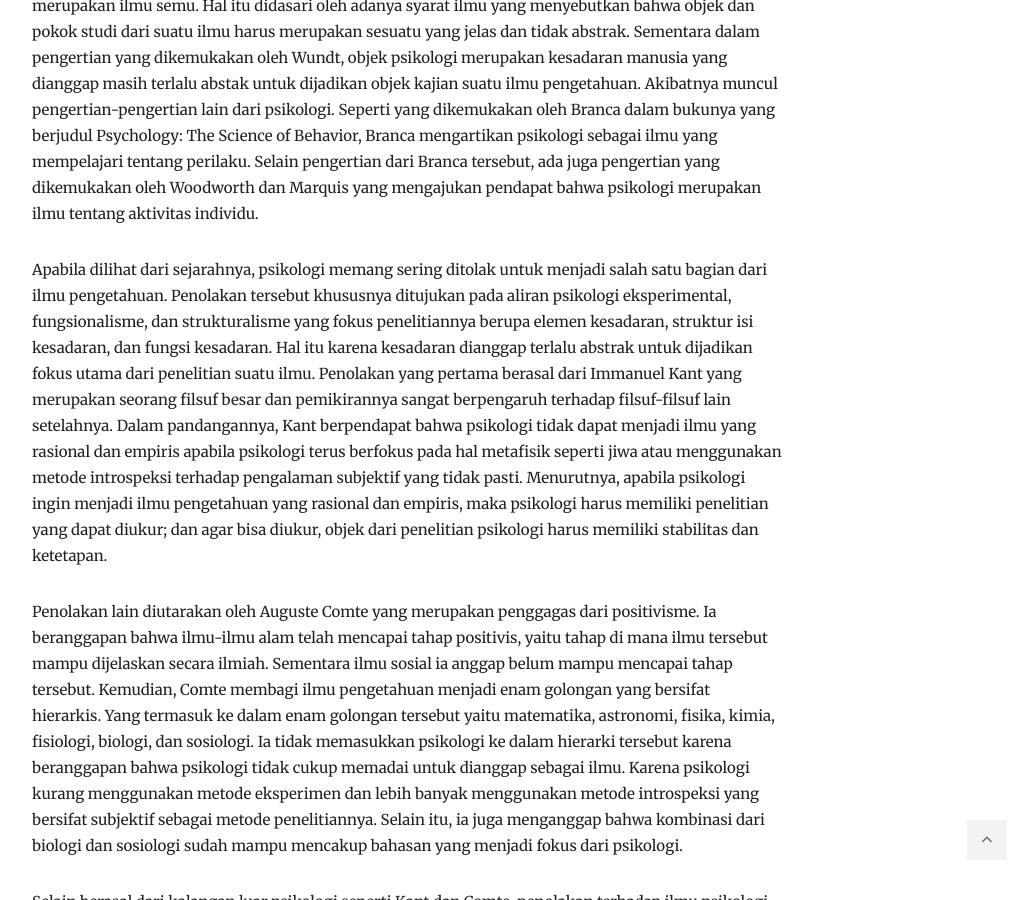
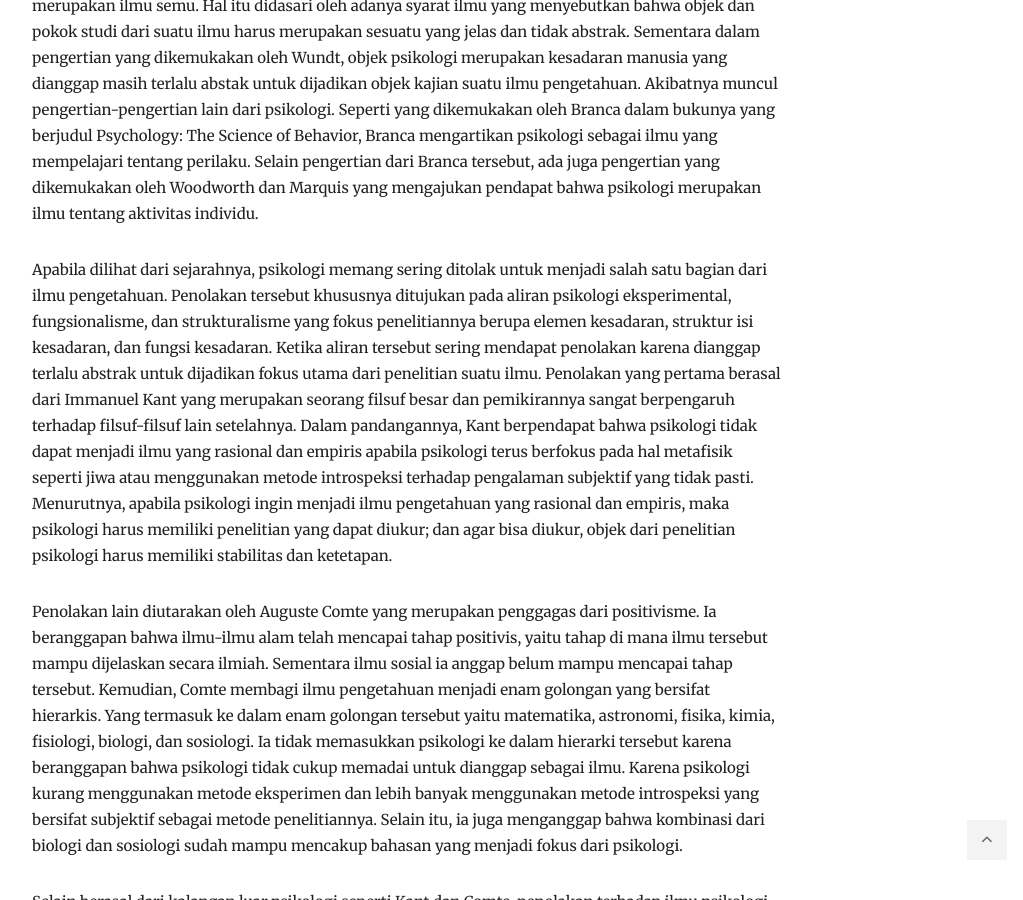
Before and after one commit to imamnrchls/imamnrchls.github.io, a Jekyll site: the page built from _posts/2020-06-23-penolakan-psikologi-sebagai-ilmu.md, in a window 1280 px wide and 900 px high, scrolled down 1387 px. Shown: the whole window, without its empty margins (233-1256 px from the left). Built offline with Jekyll 4.4.1, drawn with Linux system fonts in a browser that asks for light colours; comment, search, counter and statistics services are not loaded.

Commit message:
Update 2020-06-23-penolakan-psikologi-sebagai-ilmu.md

```diff
--- a/_posts/2020-06-23-penolakan-psikologi-sebagai-ilmu.md
+++ b/_posts/2020-06-23-penolakan-psikologi-sebagai-ilmu.md
@@ -10,7 +10,7 @@ tags: [karangan, artikel]
 <p>Di zaman modern ini, psikologi merupakan salah satu ilmu pengetahuan yang banyak dipelajari oleh kalangan pelajar dan akademisi. Pokok bahasannya yang berfokus pada proses mental dan tingkah laku manusia membuat ilmu ini digemari oleh banyak orang untuk dipelajari dan diteliti lebih mendalam. Sebagai salah satu cabang ilmu, saat ini psikologi dianggap telah mampu memenuhi sifat-sifat yang wajib dimiliki oleh ilmu pengetahuan. Yaitu, psikologi memiliki objek kajian yang jelas, kemudian psikologi juga memiliki metode penelitian tertentu, psikologi memiliki riwayat sejarah, dan tentunya psikologi memiliki sistematika yang teratur sebagai hasil pendekatan terhadap objeknya. Dengan terpenuhinya sifat wajib ilmu tersebut tentunya menunjukkan bahwa psikologi saat ini dapat dikategorikan sebagai salah satu cabang ilmu. Sama seperti fisika, kimia, biologi, dan sosiologi.<p/>
 <p>Meski pun saat ini psikologi sudah diakui sebagai salah satu cabang ilmu oleh banyak orang. Akan tetapi, tidak sedikit pula orang-orang yang masih beranggapan bahwa psikologi merupakan pseudoscience atau ilmu semu. Untuk mengetahui mengapa masih ada orang yang menganggap bahwa psikologi merupakan ilmu semu, maka kita perlu memahami pengertian dari psikologi terlebih dahulu. Psikologi dalam sejarahnya memiliki banyak sekali pengertian. Pengertian pertama dikemukakan oleh Wilhelm Wundt yang merupakan bapak psikologi. Wundt dianggap sebagai bapak psikologi karena ia lah yang pertama kali mendirikan laboratorium psikologi di dunia. Menurutnya, psikologi merupakan ilmu tentang kesadaran manusia (the science of human consciousness).<p/>
 <p>Dari pengertian tersebut, muncul banyak kritik terhadap psikologi yang menganggap bahwa psikologi merupakan ilmu semu. Hal itu didasari oleh adanya syarat ilmu yang menyebutkan bahwa objek dan pokok studi dari suatu ilmu harus merupakan sesuatu yang jelas dan tidak abstrak. Sementara dalam pengertian yang dikemukakan oleh Wundt, objek psikologi merupakan kesadaran manusia yang dianggap masih terlalu abstak untuk dijadikan objek kajian suatu ilmu pengetahuan. Akibatnya muncul pengertian-pengertian lain dari psikologi. Seperti yang dikemukakan oleh Branca dalam bukunya yang berjudul Psychology: The Science of Behavior, Branca mengartikan psikologi sebagai ilmu yang mempelajari tentang perilaku. Selain pengertian dari Branca tersebut, ada juga pengertian yang dikemukakan oleh Woodworth dan Marquis yang mengajukan pendapat bahwa psikologi merupakan ilmu tentang aktivitas individu.<p/>
-<p>Apabila dilihat dari sejarahnya, psikologi memang sering ditolak untuk menjadi salah satu bagian dari ilmu pengetahuan. Penolakan tersebut khususnya ditujukan pada aliran psikologi eksperimental, fungsionalisme, dan strukturalisme yang fokus penelitiannya berupa elemen kesadaran, struktur isi kesadaran, dan fungsi kesadaran. Hal itu karena kesadaran dianggap terlalu abstrak untuk dijadikan fokus utama dari penelitian suatu ilmu. Penolakan yang pertama berasal dari Immanuel Kant yang merupakan seorang filsuf besar dan pemikirannya sangat berpengaruh terhadap filsuf-filsuf lain setelahnya. Dalam pandangannya, Kant berpendapat bahwa psikologi tidak dapat menjadi ilmu yang rasional dan empiris apabila psikologi terus berfokus pada hal metafisik seperti jiwa atau menggunakan metode introspeksi terhadap pengalaman subjektif yang tidak pasti. Menurutnya, apabila psikologi ingin menjadi ilmu pengetahuan yang rasional dan empiris, maka psikologi harus memiliki penelitian yang dapat diukur; dan agar bisa diukur, objek dari penelitian psikologi harus memiliki stabilitas dan ketetapan.<p/>
+<p>Apabila dilihat dari sejarahnya, psikologi memang sering ditolak untuk menjadi salah satu bagian dari ilmu pengetahuan. Penolakan tersebut khususnya ditujukan pada aliran psikologi eksperimental, fungsionalisme, dan strukturalisme yang fokus penelitiannya berupa elemen kesadaran, struktur isi kesadaran, dan fungsi kesadaran. Ketika aliran tersebut sering mendapat penolakan karena dianggap terlalu abstrak untuk dijadikan fokus utama dari penelitian suatu ilmu. Penolakan yang pertama berasal dari Immanuel Kant yang merupakan seorang filsuf besar dan pemikirannya sangat berpengaruh terhadap filsuf-filsuf lain setelahnya. Dalam pandangannya, Kant berpendapat bahwa psikologi tidak dapat menjadi ilmu yang rasional dan empiris apabila psikologi terus berfokus pada hal metafisik seperti jiwa atau menggunakan metode introspeksi terhadap pengalaman subjektif yang tidak pasti. Menurutnya, apabila psikologi ingin menjadi ilmu pengetahuan yang rasional dan empiris, maka psikologi harus memiliki penelitian yang dapat diukur; dan agar bisa diukur, objek dari penelitian psikologi harus memiliki stabilitas dan ketetapan.<p/>
 <p>Penolakan lain diutarakan oleh Auguste Comte yang merupakan penggagas dari positivisme. Ia beranggapan bahwa ilmu-ilmu alam telah mencapai tahap positivis, yaitu tahap di mana ilmu tersebut mampu dijelaskan secara ilmiah. Sementara ilmu sosial ia anggap belum mampu mencapai tahap tersebut. Kemudian, Comte membagi ilmu pengetahuan menjadi enam golongan yang bersifat hierarkis. Yang termasuk ke dalam enam golongan tersebut yaitu matematika, astronomi, fisika, kimia, fisiologi, biologi, dan sosiologi. Ia tidak memasukkan psikologi ke dalam hierarki tersebut karena beranggapan bahwa psikologi tidak cukup memadai untuk dianggap sebagai ilmu. Karena psikologi kurang menggunakan metode eksperimen dan lebih banyak menggunakan metode introspeksi yang bersifat subjektif sebagai metode penelitiannya. Selain itu, ia juga menganggap bahwa kombinasi dari biologi dan sosiologi sudah mampu mencakup bahasan yang menjadi fokus dari psikologi. <p/>
 <p>Selain berasal dari kalangan luar psikologi seperti Kant dan Comte, penolakan terhadap ilmu psikologi yang berfokus pada kepribadian yang dianggap abstrak juga datang dari kalangan dalam psikologi itu sendiri. Salah satu kritik terhadap fokus psikologi pada kesadaran tersebut berasal dari kalangan behavioris. Sejalan dengan Kant dan Comte, para ilmuan behavioris ini juga berpendapat bahwa seharusnya psikologi tidak menggunakan hal yang abstrak seperti kesadaran sebagai fokus kajiannya. Mereka beranggapan bahwa psikologi seharusnya lebih berfokus pada perilaku dan bagaimana stimulus dari luar manusia membentuk manusia melalui proses belajar karena hal tersebut dapat diukur dan diamati secara objektif. Salah satu tokoh  aliran behaviorisme yaitu Ivan Pavlov. Pavlov sangat anti terhadap psikologi karena psikologi dianggapnya kurang ilmiah. Penolakan Pavlov terhadap psikologi sangatlah jelas. Bahkan ia tidak mau disebut sebagai ahli psikologi. Dalam penelitian-penelitiannya pun ia selalu berusaha menghindari konsep-konsep maupun istilah-istilah psikologi.<p/>
 <p>Tokoh psikologi lain yang mengkritik fokus psikologi yang kurang ilmiah adalah J. B. Watson. Ia memiliki pemikiran yang hampir sama dengan Immanuel Kant. Watson beranggapan jika psikologi ingin mendapatkan status ilmiah,  maka psikologi perlu meninggalkan kesadaran dan hal yang kurang saintifik lainnya sebagai fokus penelitian serta introspeksi sebagai metodenya. Maka dari itu, Watson dan ilmuan behavioris lainnya mulai mengubah fokus dari kajian psikologi yang awalnya adalah kesadaran menjadi berfokus pada perilaku. Akibat usaha tersebut, psikologi mulai dapat lebih diterima sebagai ilmu yang saintifik karena metodenya yang objektif dan fokus kajiannya yang tidak lagi bersifat abstrak.<p/>
```
